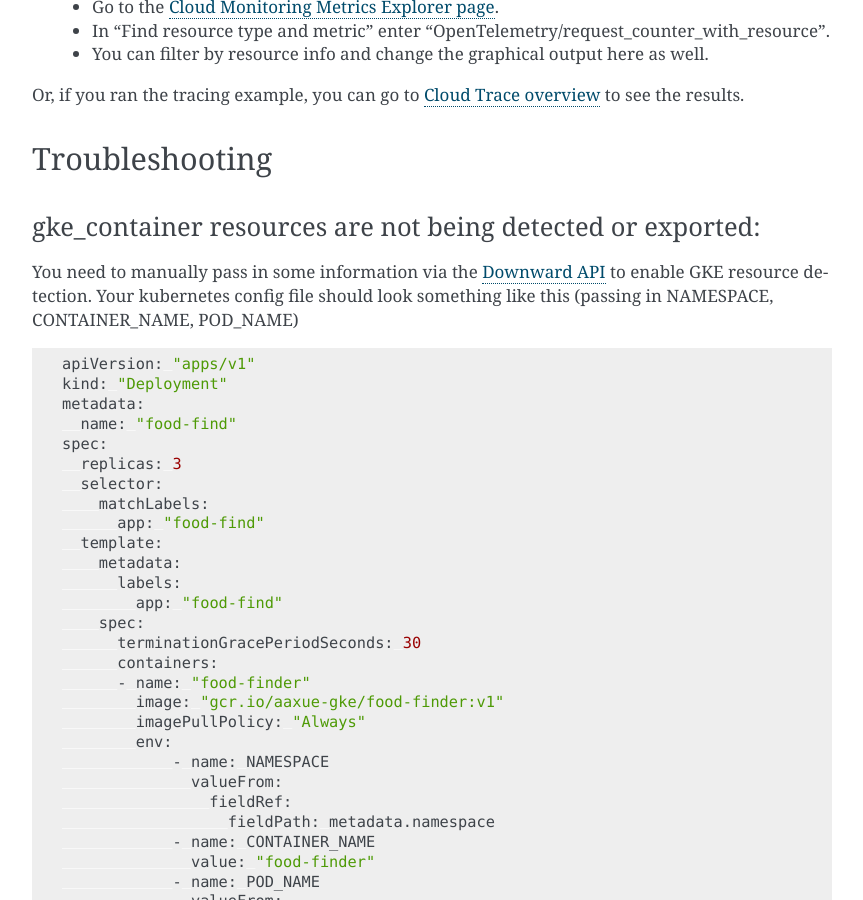
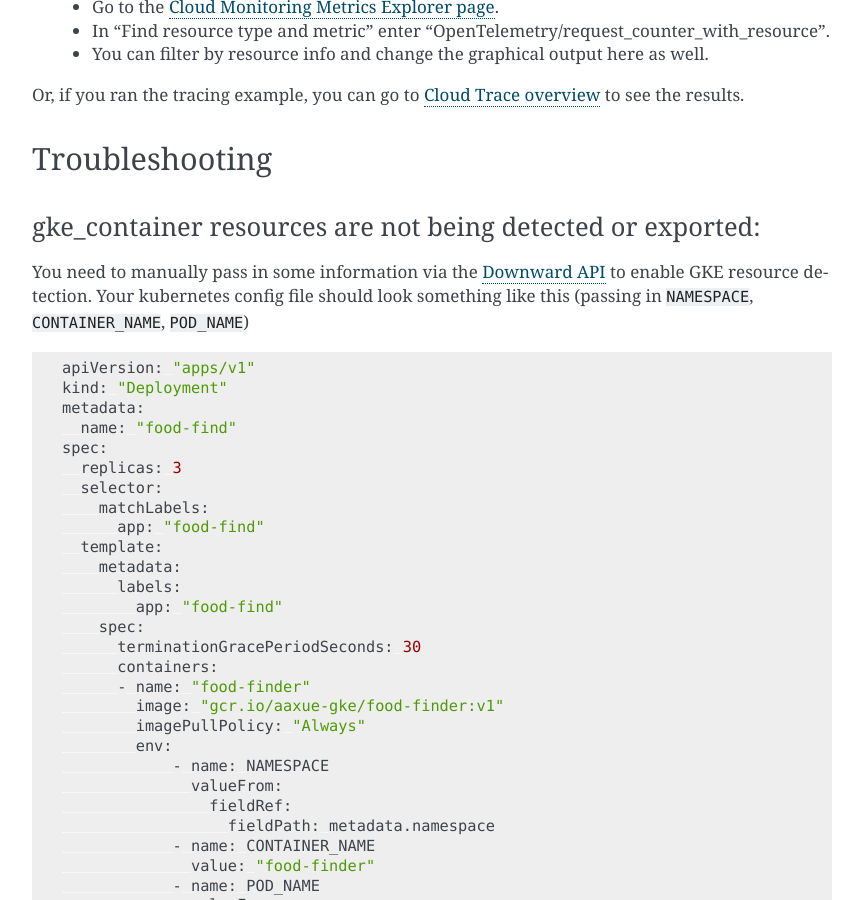
Before and after one commit to GoogleCloudPlatform/opentelemetry-operations-python, a Sphinx documentation site: the page built from docs/examples/tools/cloud_resource_detector/README.rst, in a window 1280 px wide and 900 px high, scrolled down 2676 px. Shown: the whole window, without its empty margins (318-1181 px from the left). Built offline with Sphinx 7.4.7, drawn with Linux system fonts in a browser that asks for light colours; pages that are not in the unit, such as notebooks, are missing from menus.

```diff
--- a/docs/examples/tools/cloud_resource_detector/README.rst
+++ b/docs/examples/tools/cloud_resource_detector/README.rst
@@ -53,7 +53,7 @@ gke_container resources are not being detected or exported:
 ###########################################################
 You need to manually pass in some information via the `Downward API <https://kubernetes.io/docs/tasks/inject-data-application/environment-variable-expose-pod-information/>`_
 to enable GKE resource detection. Your kubernetes config file should look
-something like this (passing in NAMESPACE, CONTAINER_NAME, POD_NAME)
+something like this (passing in ``NAMESPACE``, ``CONTAINER_NAME``, ``POD_NAME``)
 
 .. code-block:: sh
 
```
